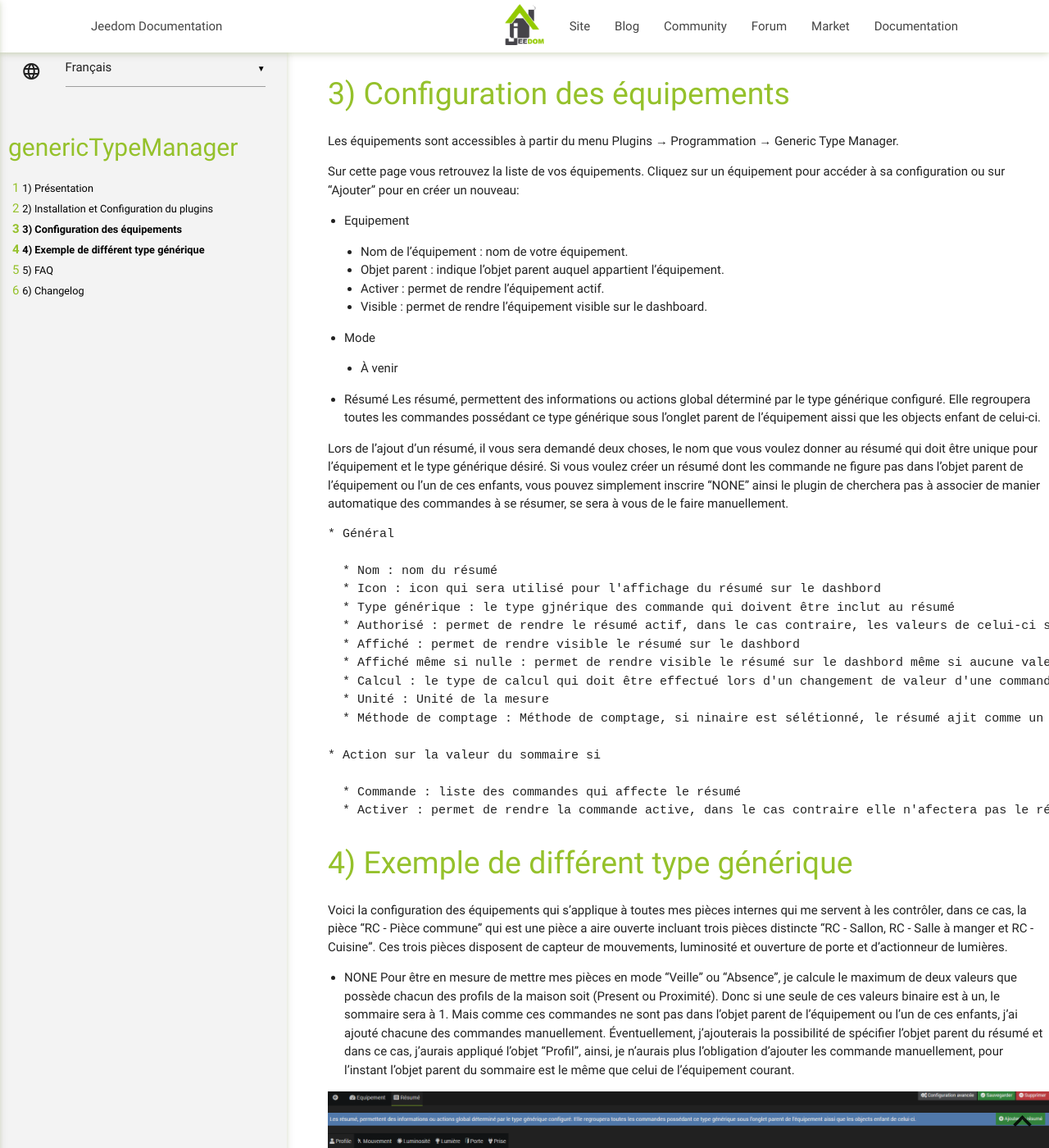
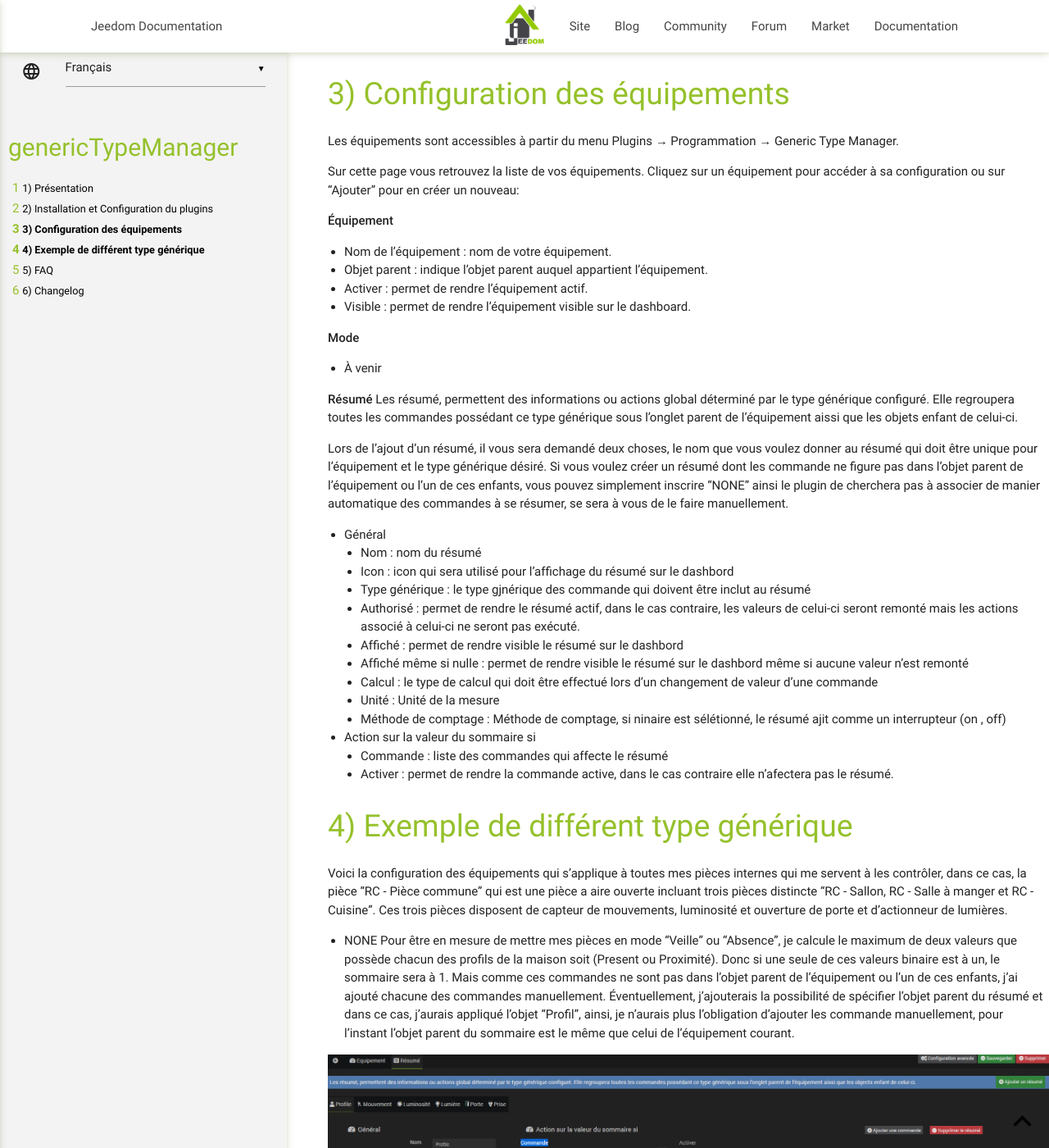
Before and after one commit to fobsoft/jeedom-plugins-documentation, a Jekyll site: the page built from genericTypeManager/fr_FR/index.md, in a window 1280 px wide and 1400 px high, scrolled down 1621 px. Shown: the whole window at 82% size. Built offline with Jekyll 4.4.1, drawn with Linux system fonts in a browser that asks for light colours.

Commit message:
Update index.md

```diff
--- a/genericTypeManager/fr_FR/index.md
+++ b/genericTypeManager/fr_FR/index.md
@@ -9,8 +9,8 @@
 <a href="../../../{{site.baseurl}}/{{page.pluginId}}/{{page.lang}}">Plugin {{page.pluginId}}</a>
 </div>
 
-# Présentation
-
+Présentation
+=
 > Le plugin est encore jeune et peut encore comporter quelques bugs, mais il évolue régulièrement : n’hésitez pas à me contacter à mon courriel personnel, sois le fobsoft@gmail.com avec toutes vos remarques et suggestions.
 
 Plugins pour gérer vos commandes via leur type générique de manière dynamique. Il se présente de la même manière que les sommaires des objets à la différence que les commandes sont ajouté automatique à l'équipement si celle-ci fait partie de son objet parent ou de l'un de ces enfants. Une fois fait, il vous donnera ces possibilités :
@@ -30,67 +30,58 @@
 ![Présentation1](../images/Présentation1.png)
 
 Installation et Configuration du plugins
-========================================
+=
 Pour l'instant, le plugin ne requière pas d'information générique pour son fonctionnement. Par contre comme vous pouvez le constater deux crons peuvent être activé, elles servent à faire l'ajoute de nouvelle commande à l'équipement. Donc si vous ne prévoyez pas l'ajout de plusieurs équipements, vous pouvez désactiver celle qui roule aux cinq minutes. Une fois le plugin activé, on peut donc passer directement à la création d'un équipement.
 
 ![InstallationConfiguration1](../images/InstallationConfiguration1.png)
 
 Configuration des équipements
-=============================
+=
 
 Les équipements sont accessibles à partir du menu Plugins → Programmation → Generic Type Manager.
 
 Sur cette page vous retrouvez la liste de vos équipements. Cliquez sur un équipement pour accéder à sa configuration ou sur "Ajouter" pour en créer un nouveau:
 
-  * Equipement
+**Équipement**
+* Nom de l'équipement : nom de votre équipement.
+* Objet parent : indique l’objet parent auquel appartient l’équipement.
+* Activer : permet de rendre l’équipement actif.
+* Visible : permet de rendre l’équipement visible sur le dashboard.
 
-    * Nom de l'équipement : nom de votre équipement.
-    * Objet parent : indique l’objet parent auquel appartient l’équipement.
-    * Activer : permet de rendre l’équipement actif.
-    * Visible : permet de rendre l’équipement visible sur le dashboard.
+**Mode**
+* À venir
 
-  * Mode
+**Résumé**
+Les résumé, permettent des informations ou actions global déterminé par le type générique configuré. Elle regroupera toutes les commandes possédant ce type générique sous l'onglet parent de l'équipement aissi que les objets enfant de celui-ci.
 
-    * À venir
-
-  * Résumé
-  Les résumé, permettent des informations ou actions global déterminé par le type générique configuré. Elle regroupera toutes les commandes possédant ce type générique sous l'onglet parent de l'équipement aissi que les objects enfant de celui-ci.
-
-  Lors de l'ajout d'un résumé, il vous sera demandé deux choses, le nom que vous voulez donner au résumé qui doit être unique pour l'équipement et le type générique désiré. Si vous voulez créer un résumé dont les commande ne figure pas dans l'objet parent de l'équipement ou l'un de ces enfants, vous pouvez simplement inscrire "NONE" ainsi le plugin de cherchera pas à associer de manier automatique des commandes à se résumer, se sera à vous de le faire manuellement.
-
-    * Général
-
-      * Nom : nom du résumé
-      * Icon : icon qui sera utilisé pour l'affichage du résumé sur le dashbord
-      * Type générique : le type gjnérique des commande qui doivent être inclut au résumé
-      * Authorisé : permet de rendre le résumé actif, dans le cas contraire, les valeurs de celui-ci seront remonté mais les actions associé à celui-ci ne seront pas exécuté.
-      * Affiché : permet de rendre visible le résumé sur le dashbord
-      * Affiché même si nulle : permet de rendre visible le résumé sur le dashbord même si aucune valeur n'est remonté
-      * Calcul : le type de calcul qui doit être effectué lors d'un changement de valeur d'une commande
-      * Unité : Unité de la mesure
-      * Méthode de comptage : Méthode de comptage, si ninaire est sélétionné, le résumé ajit comme un interrupteur (on , off)
-
-    * Action sur la valeur du sommaire si
-
-      * Commande : liste des commandes qui affecte le résumé
-      * Activer : permet de rendre la commande active, dans le cas contraire elle n'afectera pas le résumé.
+Lors de l'ajout d'un résumé, il vous sera demandé deux choses, le nom que vous voulez donner au résumé qui doit être unique pour l'équipement et le type générique désiré. Si vous voulez créer un résumé dont les commande ne figure pas dans l'objet parent de l'équipement ou l'un de ces enfants, vous pouvez simplement inscrire "NONE" ainsi le plugin de cherchera pas à associer de manier automatique des commandes à se résumer, se sera à vous de le faire manuellement.
+* Général
+	* Nom : nom du résumé
+	* Icon : icon qui sera utilisé pour l'affichage du résumé sur le dashbord
+	* Type générique : le type gjnérique des commande qui doivent être inclut au résumé
+	* Authorisé : permet de rendre le résumé actif, dans le cas contraire, les valeurs de celui-ci seront remonté mais les actions associé à celui-ci ne seront pas exécuté.
+	* Affiché : permet de rendre visible le résumé sur le dashbord
+	* Affiché même si nulle : permet de rendre visible le résumé sur le dashbord même si aucune valeur n'est remonté
+	* Calcul : le type de calcul qui doit être effectué lors d'un changement de valeur d'une commande
+	* Unité : Unité de la mesure
+	* Méthode de comptage : Méthode de comptage, si ninaire est sélétionné, le résumé ajit comme un interrupteur (on , off)
+* Action sur la valeur du sommaire si
+	* Commande : liste des commandes qui affecte le résumé
+	* Activer : permet de rendre la commande active, dans le cas contraire elle n'afectera pas le résumé.
 
 Exemple de différent type générique
-===================================
-
+=
 Voici la configuration des équipements qui s'applique à toutes mes pièces internes qui me servent à les contrôler, dans ce cas, la pièce "RC - Pièce commune" qui est une pièce a aire ouverte incluant trois pièces distincte "RC - Sallon, RC - Salle à manger et RC - Cuisine". Ces trois pièces disposent de capteur de mouvements, luminosité et ouverture de porte et d'actionneur de lumières.
 
-  * NONE
-  Pour être en mesure de mettre mes pièces en mode "Veille" ou "Absence", je calcule le maximum de deux valeurs que possède chacun des profils de la maison soit (Present ou Proximité). Donc si une seule de ces valeurs binaire est à un, le sommaire sera à 1. Mais comme ces commandes ne sont pas dans l'objet parent de l'équipement ou l'un de ces enfants, j'ai ajouté chacune des commandes manuellement. Éventuellement, j'ajouterais la possibilité de spécifier l'objet parent du résumé et dans ce cas, j'aurais appliqué l'objet "Profil", ainsi, je n'aurais plus l'obligation d'ajouter les commande manuellement, pour l'instant l'objet parent du sommaire est le même que celui de l'équipement courant.
+ - NONE
+Pour être en mesure de mettre mes pièces en mode "Veille" ou "Absence", je calcule le maximum de deux valeurs que possède chacun des profils de la maison soit (Present ou Proximité). Donc si une seule de ces valeurs binaire est à un, le sommaire sera à 1. Mais comme ces commandes ne sont pas dans l'objet parent de l'équipement ou l'un de ces enfants, j'ai ajouté chacune des commandes manuellement. Éventuellement, j'ajouterais la possibilité de spécifier l'objet parent du résumé et dans ce cas, j'aurais appliqué l'objet "Profil", ainsi, je n'aurais plus l'obligation d'ajouter les commande manuellement, pour l'instant l'objet parent du sommaire est le même que celui de l'équipement courant.
 
-  ![RésuméNone](../images/RésuméNone.png)
+ ![RésuméNone](../images/RésuméNone.png)
 
 FAQ
-===
-
+=
 Pour toute question ou problème, écrivez-moi au fobsoft@gmail.com
 
 Changelog
-=========
-
+=
 [Lien vers le changelog](./changelog.md)
```
